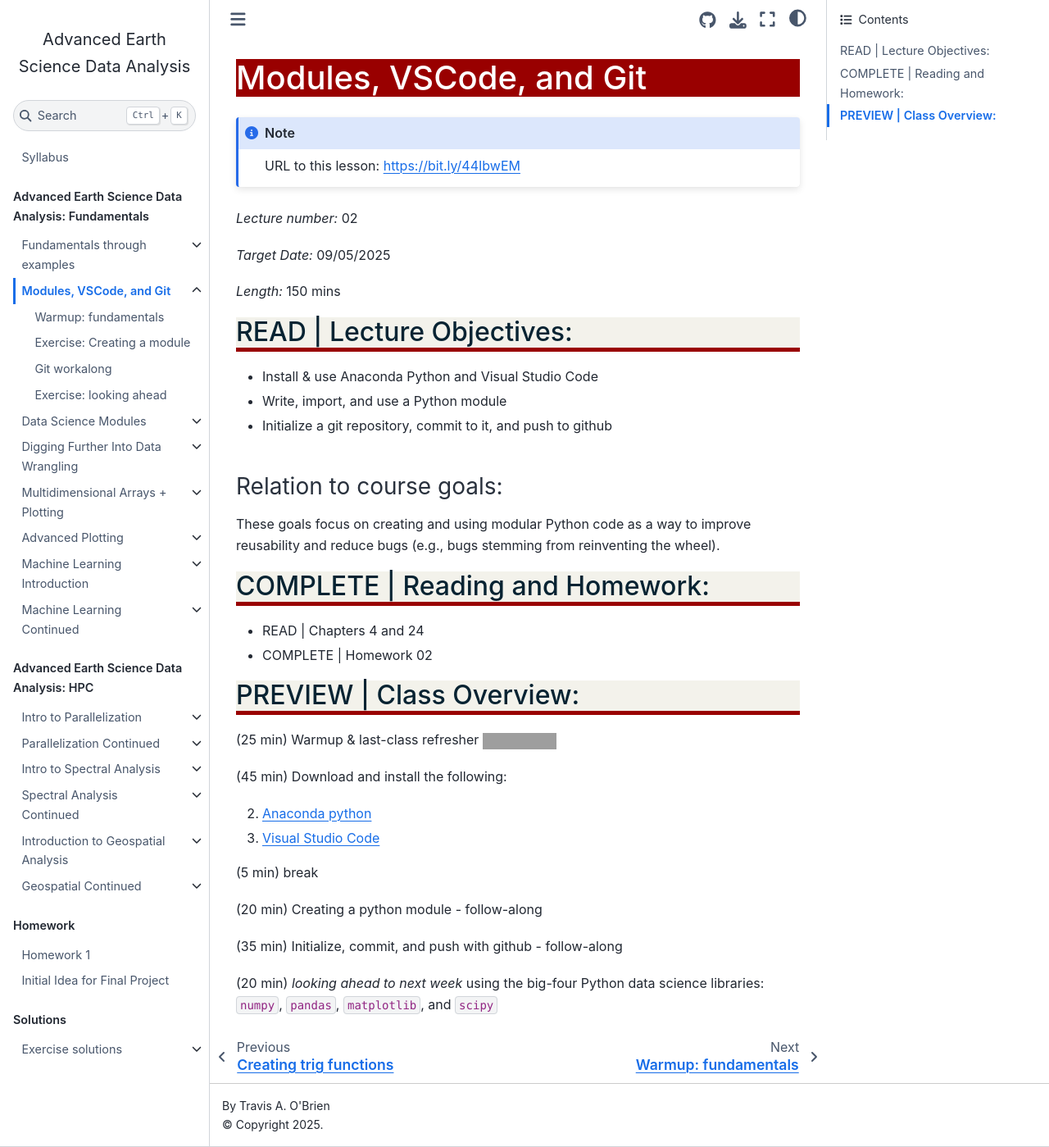
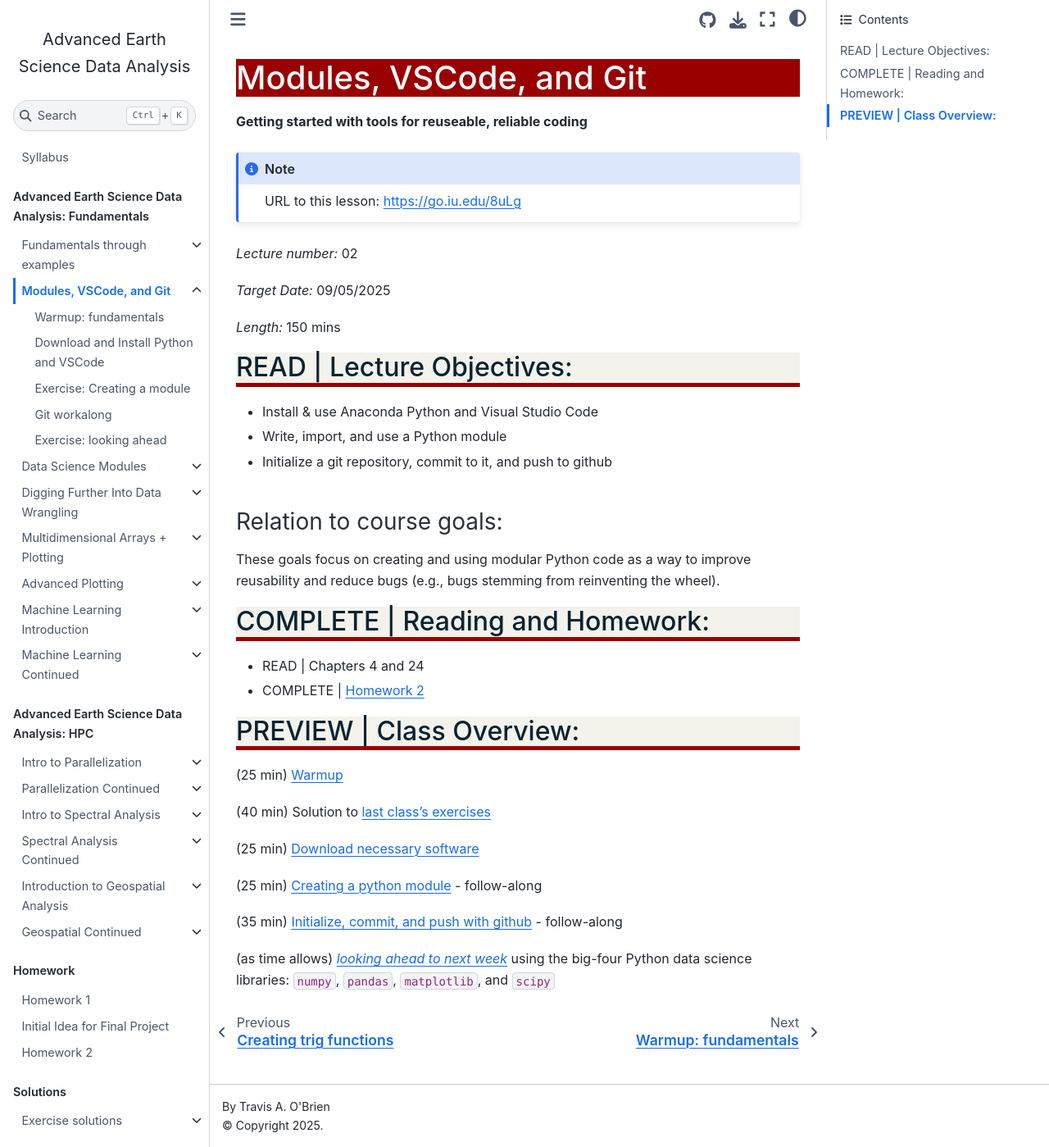
Before and after one commit to taobrienlbl/advanced_earth_science_data_analysis, a Jupyter Book: the page built from content/lessons/02_modules_vscode_git/02_modules_vscode_git.md, in a window 1280 px wide and 1399 px high. Shown: the whole window at 82% size. Built offline with Jupyter Book 1.0.4 settings and Sphinx 7.4.7 and the Sphinx Book theme 1.1.4, drawn with Linux system fonts in a browser that asks for light colours; pages that are not in the unit, such as notebooks, are missing from menus; grey boxes are pictures that could not be loaded.

Commit message:
Updated lesson 02

````diff
--- a/content/_toc.yml
+++ b/content/_toc.yml
@@ -17,6 +17,7 @@ parts:
     - file: lessons/02_modules_vscode_git/02_modules_vscode_git
       sections:
       - file: lessons/02_modules_vscode_git/02_last_class_refresher
+      - file: lessons/02_modules_vscode_git/02_download_install
       - file: lessons/02_modules_vscode_git/02_new_module
       - file: lessons/02_modules_vscode_git/02_git_workalong
       - file: lessons/02_modules_vscode_git/02_looking_ahead
@@ -71,6 +72,7 @@ parts:
     chapters:
     - file: assignments/01a_homework
     - file: assignments/01b_homework
+    - file: assignments/02_homework
   - caption: "Solutions"
     chapters:
     - file: solutions/solutions
--- a/content/lessons/02_modules_vscode_git/02_modules_vscode_git.md
+++ b/content/lessons/02_modules_vscode_git/02_modules_vscode_git.md
@@ -1,7 +1,10 @@
 # Modules, VSCode, and Git
 
+**Getting started with tools for reuseable, reliable coding**
+
+
 ```{note}
-URL to this lesson: https://bit.ly/44IbwEM
+URL to this lesson: https://go.iu.edu/8uLg
 ```
 
 *Lecture number:* 02
@@ -23,24 +26,18 @@ These goals focus on creating and using modular Python code as a way to improve
 ## COMPLETE | Reading and Homework:
 
 * READ | Chapters 4 and 24
-* COMPLETE | Homework 02
+* COMPLETE | [](../../assignments/02_homework.md)
 
 ## PREVIEW | Class Overview:
 
-(25 min) Warmup & last-class refresher
-<a target="_blank" href="https://colab.research.google.com/github/taobrienlbl/advanced_earth_science_data_analysis/blob/fall_2025_iub/content/lessons/02_modules_vscode_git/02_last_class_refresher.ipynb">
-  <img src="https://colab.research.google.com/assets/colab-badge.svg" alt="Open In Colab"/>
-</a>
+(25 min) [Warmup](02_last_class_refresher.ipynb)
 
-(45 min) Download and install the following:
+(40 min) Solution to [last class's exercises](../01_fundamentals/01_fundamentals.md)
 
- 2. [Anaconda python](https://www.anaconda.com/download)
- 3. [Visual Studio Code](https://code.visualstudio.com/download)
+(25 min) [Download necessary software](02_download_install.md)
 
-(5 min) break
+(25 min) [Creating a python module](02_new_module.md) - follow-along
 
-(20 min) Creating a python module - follow-along
+(35 min) [Initialize, commit, and push with github](02_git_workalong.md) - follow-along
 
-(35 min) Initialize, commit, and push with github - follow-along
-
-(20 min) *looking ahead to next week* using the big-four Python data science libraries: `numpy`, `pandas`, `matplotlib`, and `scipy`
+(as time allows) [*looking ahead to next week*](02_looking_ahead.md) using the big-four Python data science libraries: `numpy`, `pandas`, `matplotlib`, and `scipy`
````
Also changed, not shown: content/assignments/02_homework.md (added, +9 -0 lines), content/lessons/01_fundamentals/01_fundamentals.md (+5 -0 lines), content/lessons/02_modules_vscode_git/02_download_install.md (added, +11 -0 lines), content/lessons/02_modules_vscode_git/02_git_workalong.md (+11 -5 lines), content/syllabus/syllabus.md (+4 -0 lines), content/lessons/02_modules_vscode_git/github_new_repo_screenshot.png (added).
